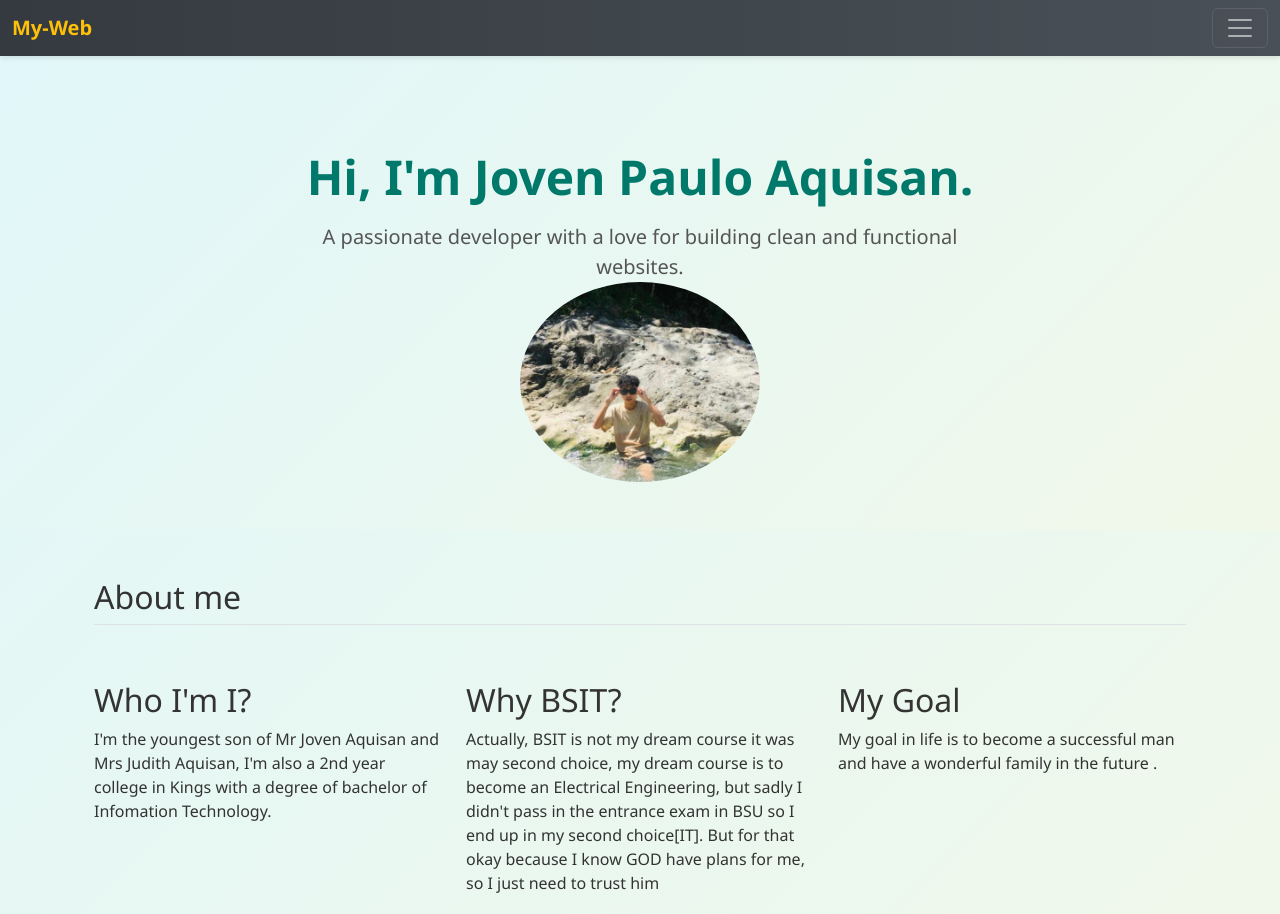
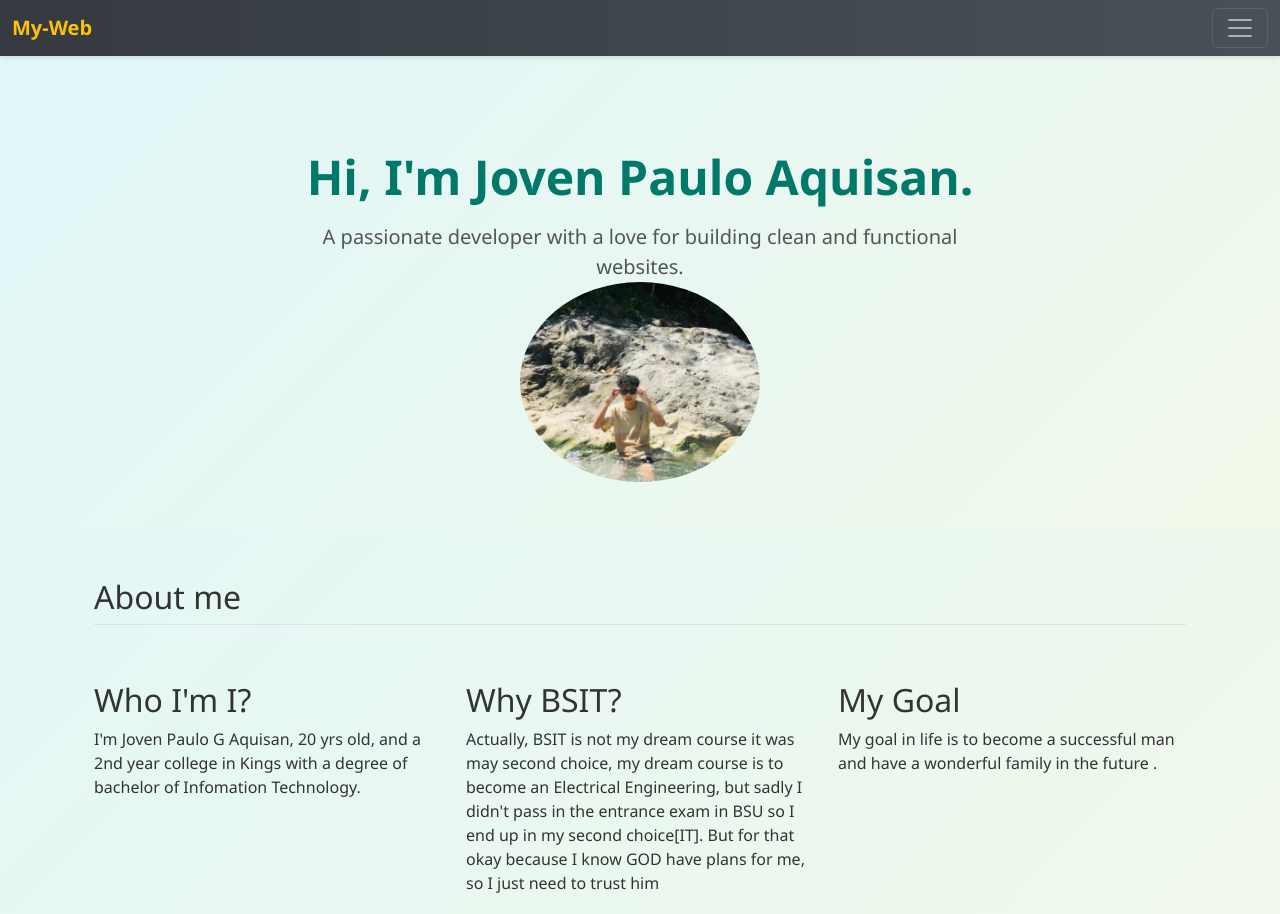
Before and after one commit to JpAquisan/My-web, a plain HTML site: page index.html in a window 1280 px wide. Shown: the top 914 px of the page. Drawn offline with nearby package versions, Linux system fonts and the light colour scheme.

Commit message:
Update index.html

```diff
--- a/index.html
+++ b/index.html
@@ -78,9 +78,9 @@
       <div class="feature col">
 
         <h3 class="fs-2">Who I'm I?</h3>
-        <p> I'm the youngest son of Mr Joven Aquisan
-          and Mrs Judith Aquisan, I'm also a 2nd year college in Kings with a degree of bachelor of Infomation
+        <p> I'm Joven Paulo G Aquisan, 20 yrs old, and a 2nd year college in Kings with a degree of bachelor of Infomation
           Technology.
+
 
         </p>
 
```
